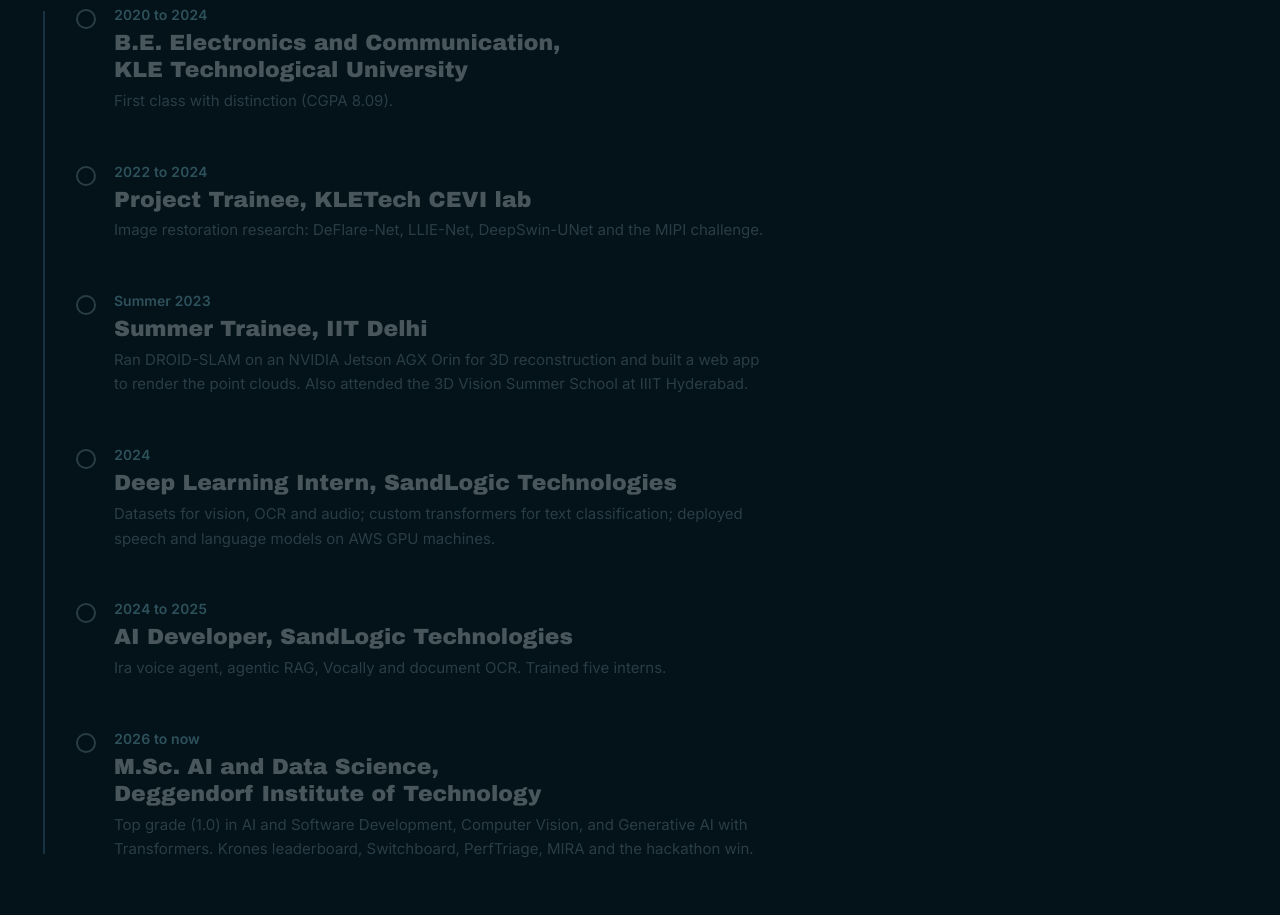
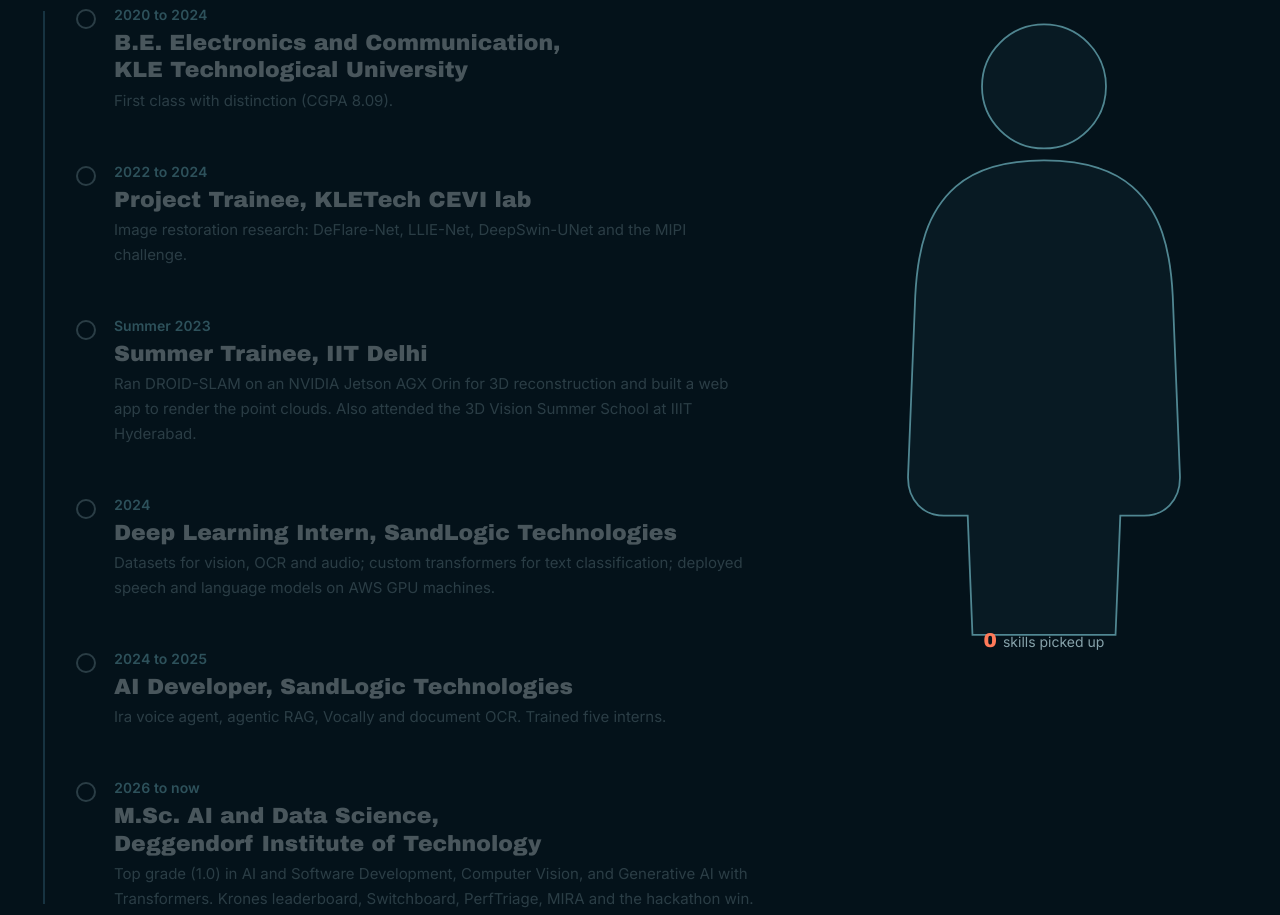
Before and after one commit to baksh07/baksh07.github.io, a plain HTML site: page index.html in a window 1280 px wide. Shown: the part 7865-8780 px from the top of the page. Drawn offline with nearby package versions, Linux system fonts and the light colour scheme; a web font is replaced by a local one.

Commit message:
Path: skills fill a silhouette as the timeline scrolls
Co-Authored-By: Claude Opus 5.5 <noreply@anthropic.com>
Claude-Session: https://claude.ai/code/session_01GxPC91EDHwHmouxH86hkqi

```diff
--- a/index.html
+++ b/index.html
@@ -158,6 +158,24 @@ h2{font-weight:800;font-size:clamp(36px,6vw,84px);line-height:1;letter-spacing:-
 .step time{font-weight:600;font-size:14px;color:var(--ice);font-variant-numeric:tabular-nums}
 .step h3{font-size:clamp(18px,1.8vw,22px);font-weight:600;line-height:1.25}
 .step p{color:var(--muted);font-size:15px}
+
+/* path: skills filling a silhouette */
+.path-grid{display:grid;gap:60px}
+.me{display:none}
+@media (min-width:1000px){
+  .path-grid{grid-template-columns:minmax(0,680px) 400px;justify-content:space-between;align-items:start}
+  .me{display:block;position:sticky;top:96px;height:620px}
+}
+.me svg{position:absolute;inset:0;width:100%;height:100%;overflow:visible}
+.me .body{fill:color-mix(in srgb,var(--panel) 70%,transparent);stroke:var(--ice);stroke-width:1.5;stroke-opacity:.55}
+.me .fill{fill:var(--coral);opacity:.10;transform-origin:50% 100%;transform:scaleY(var(--lvl,0));transition:transform .6s ease}
+.me .count{position:absolute;left:0;right:0;bottom:-34px;text-align:center;font-size:14px;color:var(--muted)}
+.me .count b{color:var(--coral);font-family:var(--display);font-size:20px;margin-right:6px}
+.skill{position:absolute;display:inline-flex;align-items:center;gap:5px;padding:3px 8px 3px 6px;border-radius:999px;background:var(--panel);border:1px solid var(--line);font-size:11px;font-weight:600;white-space:nowrap;transform:translate(-50%,-50%) translateX(-160px) scale(.6);opacity:0;transition:transform .55s cubic-bezier(.2,.8,.2,1),opacity .4s}
+.skill img{width:13px;height:13px}
+.skill.in{opacity:1;transform:translate(-50%,-50%) scale(1)}
+.skill.new{border-color:var(--coral);box-shadow:0 0 12px color-mix(in srgb,var(--coral) 45%,transparent)}
+@media (prefers-reduced-motion: reduce){.skill,.me .fill{transition:none}}
 
 /* contact */
 .contact .wrap{padding-block:clamp(110px,18vh,190px) 50px;display:grid;gap:34px}
@@ -368,15 +386,25 @@ footer{color:var(--muted);font-size:14px;display:flex;flex-wrap:wrap;justify-con
   <div class="wrap">
     <p class="eyebrow">Path</p>
     <h2>How I got here</h2>
+    <div class="path-grid">
     <ol class="steps">
       <span class="path-line" aria-hidden="true"></span>
-      <li class="step"><time>2020 to 2024</time><h3>B.E. Electronics and Communication, KLE Technological University</h3><p>First class with distinction (CGPA 8.09).</p></li>
-      <li class="step"><time>2022 to 2024</time><h3>Project Trainee, KLETech CEVI lab</h3><p>Image restoration research: DeFlare-Net, LLIE-Net, DeepSwin-UNet and the MIPI challenge.</p></li>
-      <li class="step"><time>Summer 2023</time><h3>Summer Trainee, IIT Delhi</h3><p>Ran DROID-SLAM on an NVIDIA Jetson AGX Orin for 3D reconstruction and built a web app to render the point clouds. Also attended the 3D Vision Summer School at IIIT Hyderabad.</p></li>
-      <li class="step"><time>2024</time><h3>Deep Learning Intern, SandLogic Technologies</h3><p>Datasets for vision, OCR and audio; custom transformers for text classification; deployed speech and language models on AWS GPU machines.</p></li>
-      <li class="step"><time>2024 to 2025</time><h3>AI Developer, SandLogic Technologies</h3><p>Ira voice agent, agentic RAG, Vocally and document OCR. Trained five interns.</p></li>
-      <li class="step"><time>2026 to now</time><h3>M.Sc. AI and Data Science, Deggendorf Institute of Technology</h3><p>Top grade (1.0) in AI and Software Development, Computer Vision, and Generative AI with Transformers. Krones leaderboard, Switchboard, PerfTriage, MIRA and the hackathon win.</p></li>
+      <li class="step" data-skills="Python|C++ basics|OpenCV|DSP"><time>2020 to 2024</time><h3>B.E. Electronics and Communication, KLE Technological University</h3><p>First class with distinction (CGPA 8.09).</p></li>
+      <li class="step" data-skills="PyTorch|CNNs|U-Net|Swin|Restoration"><time>2022 to 2024</time><h3>Project Trainee, KLETech CEVI lab</h3><p>Image restoration research: DeFlare-Net, LLIE-Net, DeepSwin-UNet and the MIPI challenge.</p></li>
+      <li class="step" data-skills="NVIDIA Jetson|SLAM|3D recon"><time>Summer 2023</time><h3>Summer Trainee, IIT Delhi</h3><p>Ran DROID-SLAM on an NVIDIA Jetson AGX Orin for 3D reconstruction and built a web app to render the point clouds. Also attended the 3D Vision Summer School at IIIT Hyderabad.</p></li>
+      <li class="step" data-skills="Hugging Face|Transformers|Docker|AWS GPU|ASR/TTS"><time>2024</time><h3>Deep Learning Intern, SandLogic Technologies</h3><p>Datasets for vision, OCR and audio; custom transformers for text classification; deployed speech and language models on AWS GPU machines.</p></li>
+      <li class="step" data-skills="LangChain|LangGraph|RAG|Pipecat|Kubernetes|FastAPI|Kafka|YOLOv8"><time>2024 to 2025</time><h3>AI Developer, SandLogic Technologies</h3><p>Ira voice agent, agentic RAG, Vocally and document OCR. Trained five interns.</p></li>
+      <li class="step" data-skills="MCP|ONNX|Supabase|Postgres|pgvector|CI|Claude Code"><time>2026 to now</time><h3>M.Sc. AI and Data Science, Deggendorf Institute of Technology</h3><p>Top grade (1.0) in AI and Software Development, Computer Vision, and Generative AI with Transformers. Krones leaderboard, Switchboard, PerfTriage, MIRA and the hackathon win.</p></li>
     </ol>
+    <aside class="me" aria-label="Skills gained along the way">
+      <svg viewBox="0 0 300 520" aria-hidden="true">
+        <defs><clipPath id="meclip"><circle cx="150" cy="70" r="52"/><path d="M150 132c-34 0-58 8-74 22-24 21-32 52-34 92l-6 150c-1 22 14 34 30 34h20l4 100h120l4-100h20c16 0 31-12 30-34l-6-150c-2-40-10-71-34-92-16-14-40-22-74-22z"/></clipPath></defs>
+        <g class="body"><circle cx="150" cy="70" r="52"/><path d="M150 132c-34 0-58 8-74 22-24 21-32 52-34 92l-6 150c-1 22 14 34 30 34h20l4 100h120l4-100h20c16 0 31-12 30-34l-6-150c-2-40-10-71-34-92-16-14-40-22-74-22z"/></g>
+        <rect class="fill" x="0" y="0" width="300" height="520" clip-path="url(#meclip)"/>
+      </svg>
+      <p class="count"><b id="skillCount">0</b>skills picked up</p>
+    </aside>
+    </div>
   </div>
 </section>
 
@@ -607,6 +635,56 @@ footer{color:var(--muted);font-size:14px;display:flex;flex-wrap:wrap;justify-con
     gsap.from(s, {x:40, opacity:.3, ease:'power2.out', scrollTrigger:{trigger:s, start:'top 92%', end:'top 65%', scrub:true}});
   });
 
+  /* skills fill the silhouette as the path is scrolled */
+  (function(){
+    const me = document.querySelector('.me');
+    if (!me) return;
+    const icons = {'Python':'python','C++ basics':'cplusplus','OpenCV':'opencv','PyTorch':'pytorch','NVIDIA Jetson':'nvidia','Hugging Face':'huggingface','Docker':'docker','LangChain':'langchain','LangGraph':'langgraph','Kubernetes':'kubernetes','FastAPI':'fastapi','Kafka':'apachekafka','ONNX':'onnx','Supabase':'supabase','Postgres':'postgresql','CI':'githubactions','Claude Code':'claude','MCP':'modelcontextprotocol'};
+    const steps = [...document.querySelectorAll('.step[data-skills]')];
+    const groups = []; let n = 0;
+    const total = steps.reduce((a, s) => a + s.dataset.skills.split('|').length, 0);
+    steps.forEach(step => {
+      const chips = step.dataset.skills.split('|').map(name => {
+        const i = n++, row = Math.floor(i / 3), col = i % 3;
+        const el = document.createElement('span');
+        el.className = 'skill';
+        el.style.left = (22 + col * 28) + '%';
+        el.style.top = (30 + row * (52 / Math.ceil(total / 3))) + '%';
+        if (icons[name]) {
+          const img = new Image(13, 13); img.alt = ''; img.loading = 'lazy';
+          img.src = 'https://cdn.simpleicons.org/' + icons[name];
+          img.onerror = () => img.remove();
+          el.appendChild(img);
+        }
+        el.appendChild(document.createTextNode(name));
+        me.appendChild(el);
+        return el;
+      });
+      groups.push(chips);
+    });
+    const count = document.getElementById('skillCount');
+    let last = -1;
+    function update(){
+      const line = innerHeight * 0.65;
+      let active = -1;
+      steps.forEach((s, i) => { if (s.getBoundingClientRect().top < line) active = i; });
+      if (active === last) return;
+      let shown = 0;
+      groups.forEach((chips, i) => chips.forEach(c => {
+        c.classList.toggle('in', i <= active);
+        c.classList.toggle('new', i === active);
+        if (i <= active) shown++;
+      }));
+      count.textContent = shown;
+      me.style.setProperty('--lvl', active < 0 ? 0 : (active + 1) / steps.length);
+      last = active;
+    }
+    let ticking = false;
+    addEventListener('scroll', () => { if (!ticking) { ticking = true; requestAnimationFrame(() => { ticking = false; update(); }); } }, {passive:true});
+    addEventListener('resize', update);
+    update();
+  })();
+
   /* publications lift in */
   gsap.utils.toArray('.pub').forEach(p => gsap.from(p, {y:50, opacity:.3, ease:'power2.out', scrollTrigger:{trigger:p, start:'top 95%', end:'top 70%', scrub:true}}));
 })();
```
